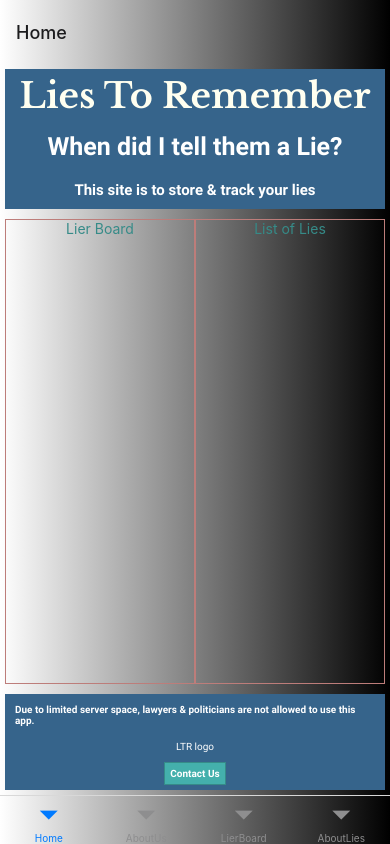
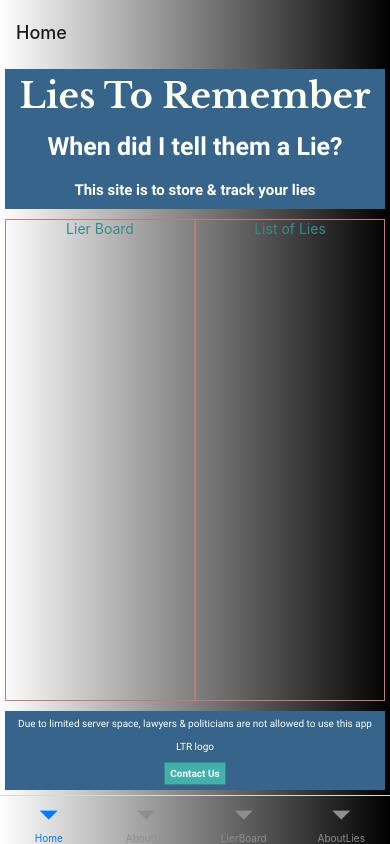
Before and after one commit to psteingh/LTRapp, a React Native app: screen /Home in a window 390 px wide. Built offline with nearby package versions, Linux system fonts and the light colour scheme.

Commit message:
ltrapp05051117

```diff
--- a/home/footernote.js
+++ b/home/footernote.js
@@ -7,7 +7,7 @@ function FooterNote() {
         <View style={styles.footerNoteContainer}>
             <Text style={styles.footerNoteText}>
             Due to limited server space, lawyers & politicians
-            are not allowed to use this app.</Text>
+            are not allowed to use this app</Text>
         </View>
     );
 }
@@ -20,9 +20,9 @@ const styles = StyleSheet.create({
         margin: 5
     },
     footerNoteText: {
-        fontFamily: 'RobotoBold',
+        fontFamily: 'Roboto',
         fontSize: 10,
         color: Colors.primaryWhite,
-        margin: 5
+        margin: 2
     }
 });
```
